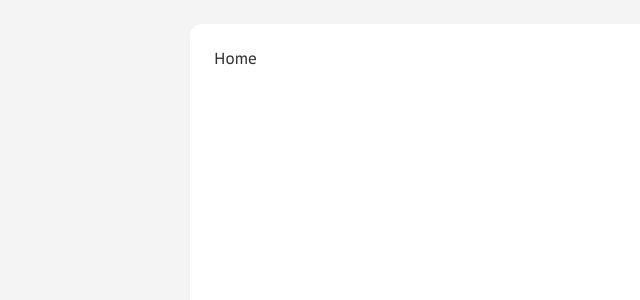
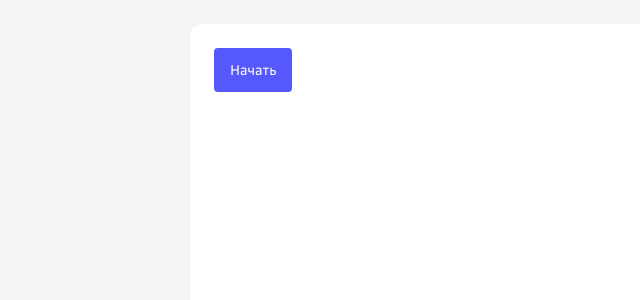
Before and after one commit to pipipi666/cloud, a React (Create React App) app: page / in a window 1280 px wide. Shown: the top 300 px of the page, without its empty margins (0-640 px from the left). Built offline with nearby package versions, Linux system fonts and the light colour scheme.

Commit message:
feat: add button component

```diff
--- a/src/assets/styles/global.scss
+++ b/src/assets/styles/global.scss
@@ -26,7 +26,10 @@
 
   --corner-radius-default: 4px;
 
-  --text-s: 0.75rem;
-  --text-m: 0.875rem;
-  --text-l: 1.25rem;
+  --ff: "SB Sans Interface", sans-serif;
+
+  --text-s: 400 0.75rem/130% var(--ff);
+  --text-m-r: 400 0.875rem/140% var(--ff);
+  --text-m-b: 600 0.875rem/140% var(--ff);
+  --text-l: 600 1.25rem/130% var(--ff);
 }
--- /dev/null
+++ b/src/components/UI/main-button/main-button.module.scss
@@ -0,0 +1,25 @@
+.btn {
+  border: 0;
+  border-radius: var(--gap-xxs);
+}
+
+.filled {
+  composes: btn;
+  color: var(--default-light-color);
+  background-color: var(--accent-color);
+  padding: 12px 16px;
+}
+
+.outline {
+  composes: btn;
+  color: var(--accent-color);
+  background: transparent;
+  padding: 12px 16px;
+}
+
+.square {
+  composes: btn;
+  color: var(--accent-color);
+  background: transparent;
+  padding: 12px;
+}
--- /dev/null
+++ b/src/components/UI/main-button/main-button.tsx
@@ -0,0 +1,13 @@
+import styles from "./main-button.module.scss";
+import { ReactNode } from "react";
+
+type TProps = {
+  children: ReactNode;
+  type?: "filled" | "outline" | "square";
+  isSquare?: boolean;
+};
+
+export const MainButton = ({ children, type = "filled" }: TProps) => {
+  const containerClassName = styles[type];
+  return <button className={containerClassName}>{children}</button>;
+};
--- a/src/index.scss
+++ b/src/index.scss
@@ -15,7 +15,7 @@
 body {
   color: var(--text-main-color);
   background-color: var(--bg-main-color);
-  font-family: "SB Sans Interface", sans-serif;
+  font: var(--text-m-r);
   -webkit-font-smoothing: antialiased;
   -moz-osx-font-smoothing: grayscale;
 }
--- a/src/pages/home/home.tsx
+++ b/src/pages/home/home.tsx
@@ -1,5 +1,10 @@
+import { MainButton } from "../../components/UI/main-button/main-button";
 import { Container } from "../../components/container/container";
 
 export const HomePage = () => {
-  return <Container>Home</Container>;
+  return (
+    <Container>
+      <MainButton>Начать</MainButton>
+    </Container>
+  );
 };
```
